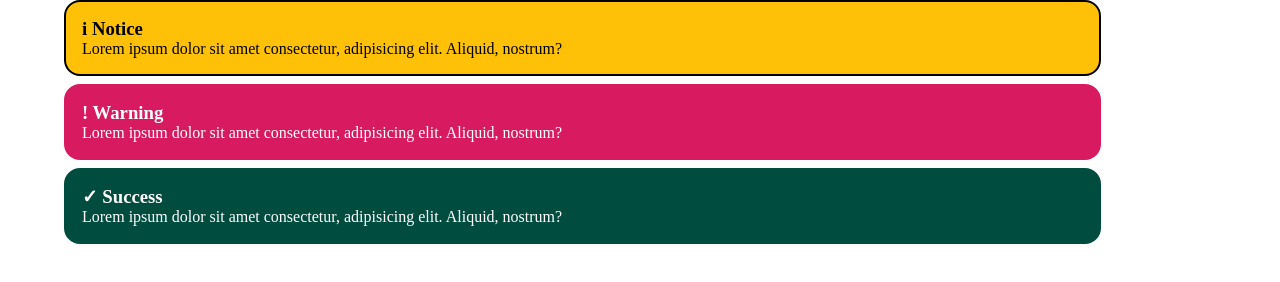
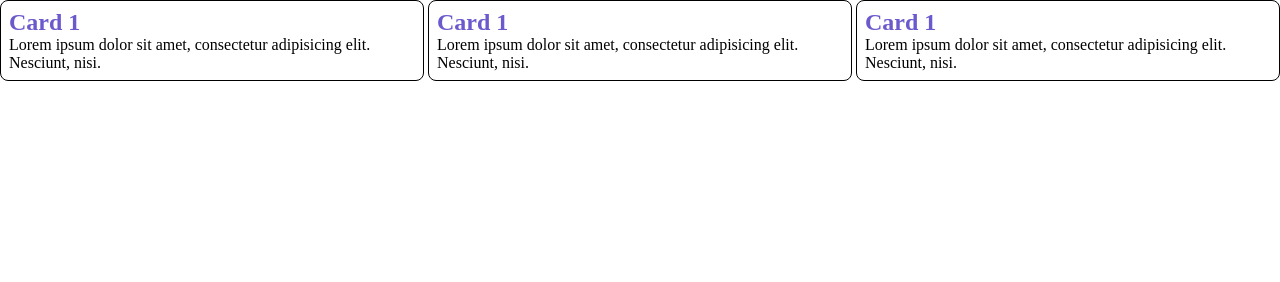
Before and after one commit to voffee/CSS-Sprint, a plain HTML site: page index.html in a window 1280 px wide. Drawn offline with Linux system fonts and the light colour scheme; a web font is replaced by a local one.

Commit message:
CSS Combinators partial completion.

```diff
--- a/css/style.css
+++ b/css/style.css
@@ -36,45 +36,61 @@ h2 {
     }
 }
 
-.notices {
+/* .notices {
     display: flex;
     flex-direction: column;
     gap: 0.5rem;
     width: 90%;
     margin: auto;
-}
+} */
 
 .notice {
-    width: 90%;
+    /* width: 90%;
     justify-content: center;
     border-radius: 1rem;
     border: black solid 2px;
     background-color: #FFC107;
     color: black;
-    padding: 1rem;
+    padding: 1rem; */
 
     .notice-heading::before {
         /* equivalent to '.notice .notice-heading::before */
-        content: "i ";
+        /* content: "i "; */
     }
     &.warning {
         /* equivalent to '.notice.warning' */
-        background-color: #D81B60;
+        /* background-color: #D81B60;
         border-color: #D81B60;
-        color: white;
+        color: white; */
         .warning-heading::before {
             /* equivalent to '.notice.warning .warning-heading::before */
-            content: "! ";
+            /* content: "! "; */
         }
     }
     &.success {
         /* equivalent to '.notice.success' */
-        background-color: #004D40;
+        /* background-color: #004D40;
         border-color: #004D40;
-        color: white;
+        color: white; */
         .success-heading::before {
             /* equivalent to '.notice.success .success-heading::before' */
-            content: "✓ ";
+            /* content: "✓ "; */
         }
     }
 }
+
+.wrapper {
+    display: flex;
+    flex-direction: row;
+    gap: 0.25rem;
+}
+
+.card {
+    padding: 0.5rem;
+    border: 1px solid black;
+    border-radius: 0.5rem;
+
+    & h2 {
+        color: slateblue;
+    }
+}
--- a/index.html
+++ b/index.html
@@ -24,7 +24,7 @@
     <p>This is the first paragraph.</p>
     <p>This is the second paragraph.</p> -->
 
-    <div class="notices">
+    <!-- <div class="notices">
         <div class="notice">
             <h3 class="notice-heading">Notice</h3>
             <p>Lorem ipsum dolor sit amet consectetur, adipisicing elit. Aliquid, nostrum?</p>
@@ -37,6 +37,21 @@
             <h3 class="success-heading">Success</h3>
             <p>Lorem ipsum dolor sit amet consectetur, adipisicing elit. Aliquid, nostrum?</p>
         </div>
+    </div> -->
+
+    <div class="wrapper">
+        <article class="card">
+            <h2>Card 1</h2>
+            <p>Lorem ipsum dolor sit amet, consectetur adipisicing elit. Nesciunt, nisi.</p>
+        </article>
+        <article class="card featured">
+            <h2>Card 1</h2>
+            <p>Lorem ipsum dolor sit amet, consectetur adipisicing elit. Nesciunt, nisi.</p>
+        </article>
+        <article class="card">
+            <h2>Card 1</h2>
+            <p>Lorem ipsum dolor sit amet, consectetur adipisicing elit. Nesciunt, nisi.</p>
+        </article>
     </div>
 </body>
 </html>
```
